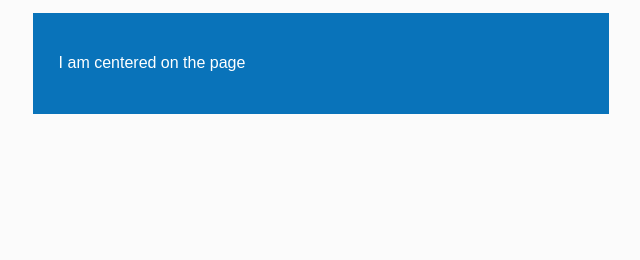
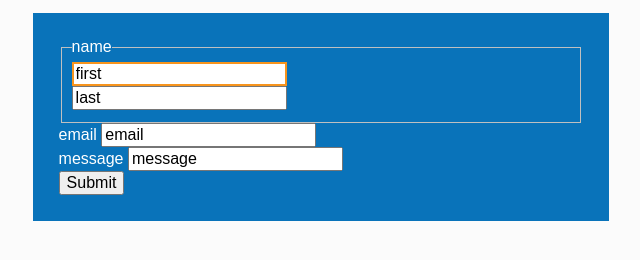
Before and after one commit to claulg2701/hw_listeners_deleon_claudia, a plain HTML site: page index.html in a window 1280 px wide. Shown: the whole page, without its empty margins (319-959 px from the left). Drawn offline with Linux system fonts and the light colour scheme.

Commit message:
add initial structure to form

```diff
--- a/css/main.css
+++ b/css/main.css
@@ -3,7 +3,14 @@ body {
   width: 100%;
 }
 
-.container{
+fieldset,
+fieldset input,
+.block
+button {
+    display: block;
+}
+
+.container {
   background-color: #0973ba;
   color: white;
   box-sizing: border-box;
@@ -11,3 +18,12 @@ body {
   width: 45%;
   margin: 1% auto;
 }
+
+form #info {
+    display: block;
+}
+
+input:focus {
+    outline: none !important;
+    border:2px solid #f7941d;
+}
--- a/index.html
+++ b/index.html
@@ -10,9 +10,22 @@
 </head>
 <body>
   <div class="container">
-    <p>
-      I am centered on the page
-    </p>
+    <form id="info" action="" method="post">
+        <fieldset>
+            <legend>name</legend>
+            <input type="text" name="name" value="first" required="required" autofocus/>
+            <input type="text" name="lastName" value="last" required="required" />
+        </fieldset>
+        <div class="block">
+            <span>email</span>
+            <input type="email" name="email" value="email" required="required" />
+        </div>
+        <div class="block">
+            <span>message</span>
+            <input type="text" name="message" value="message"/>
+        </div>
+        <button type="button" name="submitButton">Submit</button>
+  </form>
   </div>
     <script src="js/main.js"></script>
 </body>
```
